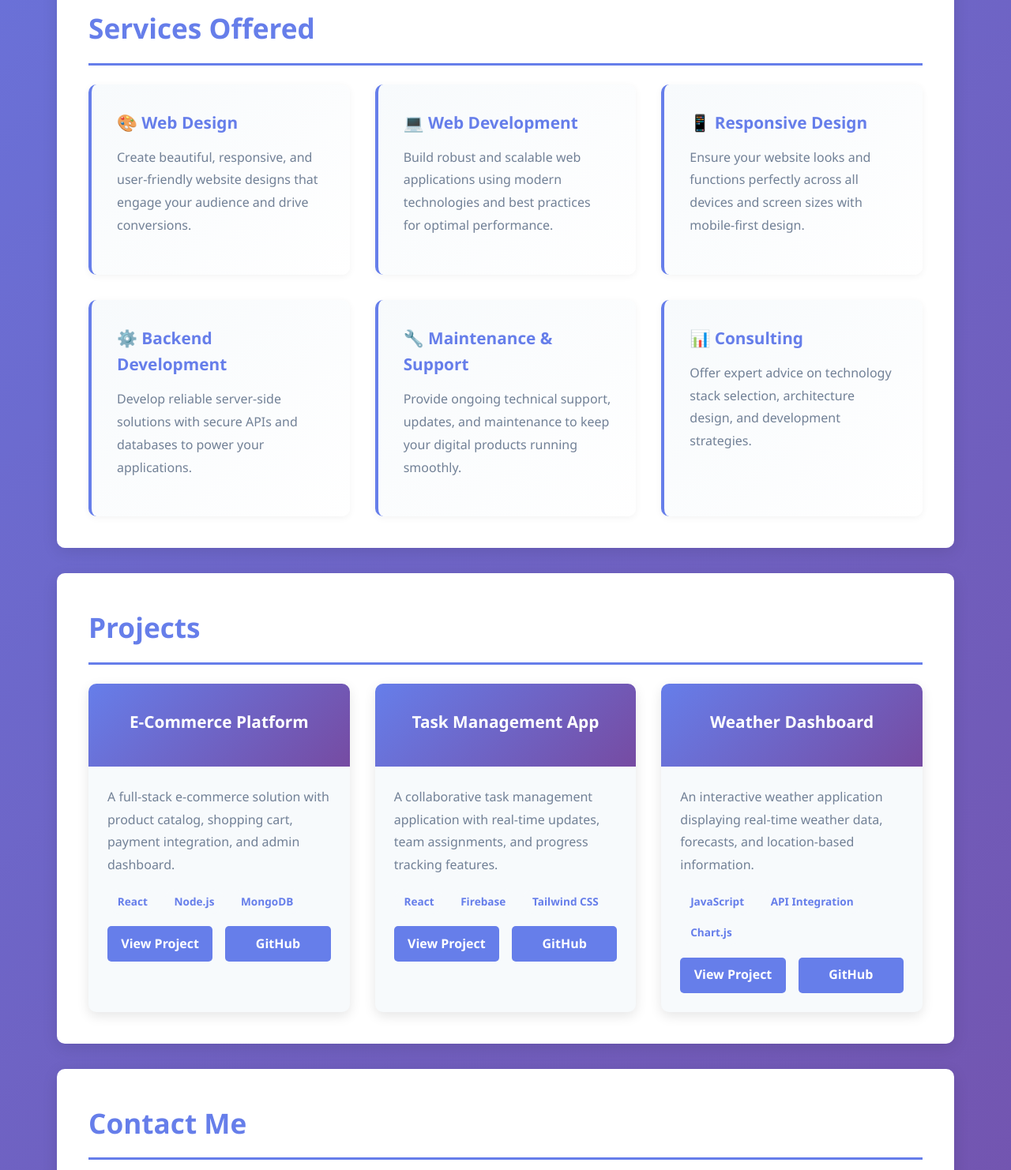
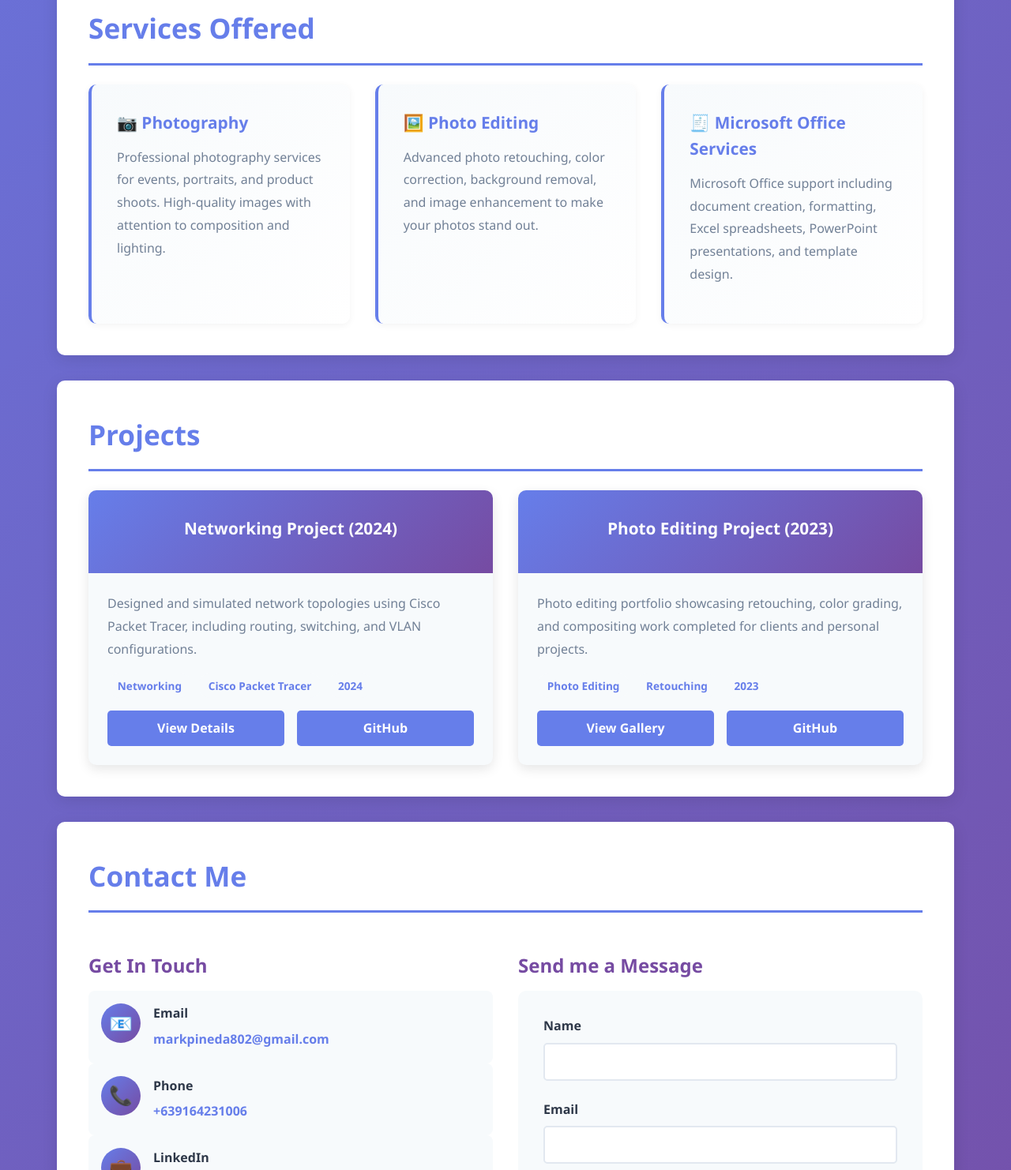
Before and after one commit to markpineda1040/portfolio, a plain HTML site: page index.html in a window 1280 px wide. Shown: the part 1340-2822 px from the top of the page at 79% size. Drawn offline with Linux system fonts and the light colour scheme.

Commit message:
Update Services and Projects: add Photography, Photo Editing, Microsoft Office services; set Projects to Networking (2024) and Photo Editing (2023)

```diff
--- a/index.html
+++ b/index.html
@@ -614,42 +614,21 @@
             <h2>Services Offered</h2>
             <div class="services-grid">
                 <div class="service-card">
-                    <h4>🎨 Web Design</h4>
+                    <h4>📷 Photography</h4>
                     <p>
-                        Create beautiful, responsive, and user-friendly website designs that engage your audience
-                        and drive conversions.
+                        Professional photography services for events, portraits, and product shoots. High-quality images with attention to composition and lighting.
                     </p>
                 </div>
                 <div class="service-card">
-                    <h4>💻 Web Development</h4>
+                    <h4>🖼️ Photo Editing</h4>
                     <p>
-                        Build robust and scalable web applications using modern technologies and best practices
-                        for optimal performance.
+                        Advanced photo retouching, color correction, background removal, and image enhancement to make your photos stand out.
                     </p>
                 </div>
                 <div class="service-card">
-                    <h4>📱 Responsive Design</h4>
+                    <h4>🧾 Microsoft Office Services</h4>
                     <p>
-                        Ensure your website looks and functions perfectly across all devices and screen sizes
-                        with mobile-first design.
-                    </p>
-                </div>
-                <div class="service-card">
-                    <h4>⚙️ Backend Development</h4>
-                    <p>
-                        Develop reliable server-side solutions with secure APIs and databases to power your applications.
-                    </p>
-                </div>
-                <div class="service-card">
-                    <h4>🔧 Maintenance & Support</h4>
-                    <p>
-                        Provide ongoing technical support, updates, and maintenance to keep your digital products running smoothly.
-                    </p>
-                </div>
-                <div class="service-card">
-                    <h4>📊 Consulting</h4>
-                    <p>
-                        Offer expert advice on technology stack selection, architecture design, and development strategies.
+                        Microsoft Office support including document creation, formatting, Excel spreadsheets, PowerPoint presentations, and template design.
                     </p>
                 </div>
             </div>
@@ -661,20 +640,19 @@
             <div class="projects-grid">
                 <div class="project-card">
                     <div class="project-header">
-                        <h4>E-Commerce Platform</h4>
+                        <h4>Networking Project (2024)</h4>
                     </div>
                     <div class="project-content">
                         <p>
-                            A full-stack e-commerce solution with product catalog, shopping cart, payment integration,
-                            and admin dashboard.
+                            Designed and simulated network topologies using Cisco Packet Tracer, including routing, switching, and VLAN configurations.
                         </p>
                         <div class="project-tags">
-                            <span class="project-tag">React</span>
-                            <span class="project-tag">Node.js</span>
-                            <span class="project-tag">MongoDB</span>
+                            <span class="project-tag">Networking</span>
+                            <span class="project-tag">Cisco Packet Tracer</span>
+                            <span class="project-tag">2024</span>
                         </div>
                         <div class="project-links">
-                            <a href="#" target="_blank">View Project</a>
+                            <a href="#" target="_blank">View Details</a>
                             <a href="#" target="_blank">GitHub</a>
                         </div>
                     </div>
@@ -682,41 +660,19 @@
 
                 <div class="project-card">
                     <div class="project-header">
-                        <h4>Task Management App</h4>
+                        <h4>Photo Editing Project (2023)</h4>
                     </div>
                     <div class="project-content">
                         <p>
-                            A collaborative task management application with real-time updates, team assignments,
-                            and progress tracking features.
+                            Photo editing portfolio showcasing retouching, color grading, and compositing work completed for clients and personal projects.
                         </p>
                         <div class="project-tags">
-                            <span class="project-tag">React</span>
-                            <span class="project-tag">Firebase</span>
-                            <span class="project-tag">Tailwind CSS</span>
+                            <span class="project-tag">Photo Editing</span>
+                            <span class="project-tag">Retouching</span>
+                            <span class="project-tag">2023</span>
                         </div>
                         <div class="project-links">
-                            <a href="#" target="_blank">View Project</a>
-                            <a href="#" target="_blank">GitHub</a>
-                        </div>
-                    </div>
-                </div>
-
-                <div class="project-card">
-                    <div class="project-header">
-                        <h4>Weather Dashboard</h4>
-                    </div>
-                    <div class="project-content">
-                        <p>
-                            An interactive weather application displaying real-time weather data, forecasts,
-                            and location-based information.
-                        </p>
-                        <div class="project-tags">
-                            <span class="project-tag">JavaScript</span>
-                            <span class="project-tag">API Integration</span>
-                            <span class="project-tag">Chart.js</span>
-                        </div>
-                        <div class="project-links">
-                            <a href="#" target="_blank">View Project</a>
+                            <a href="#" target="_blank">View Gallery</a>
                             <a href="#" target="_blank">GitHub</a>
                         </div>
                     </div>
```
